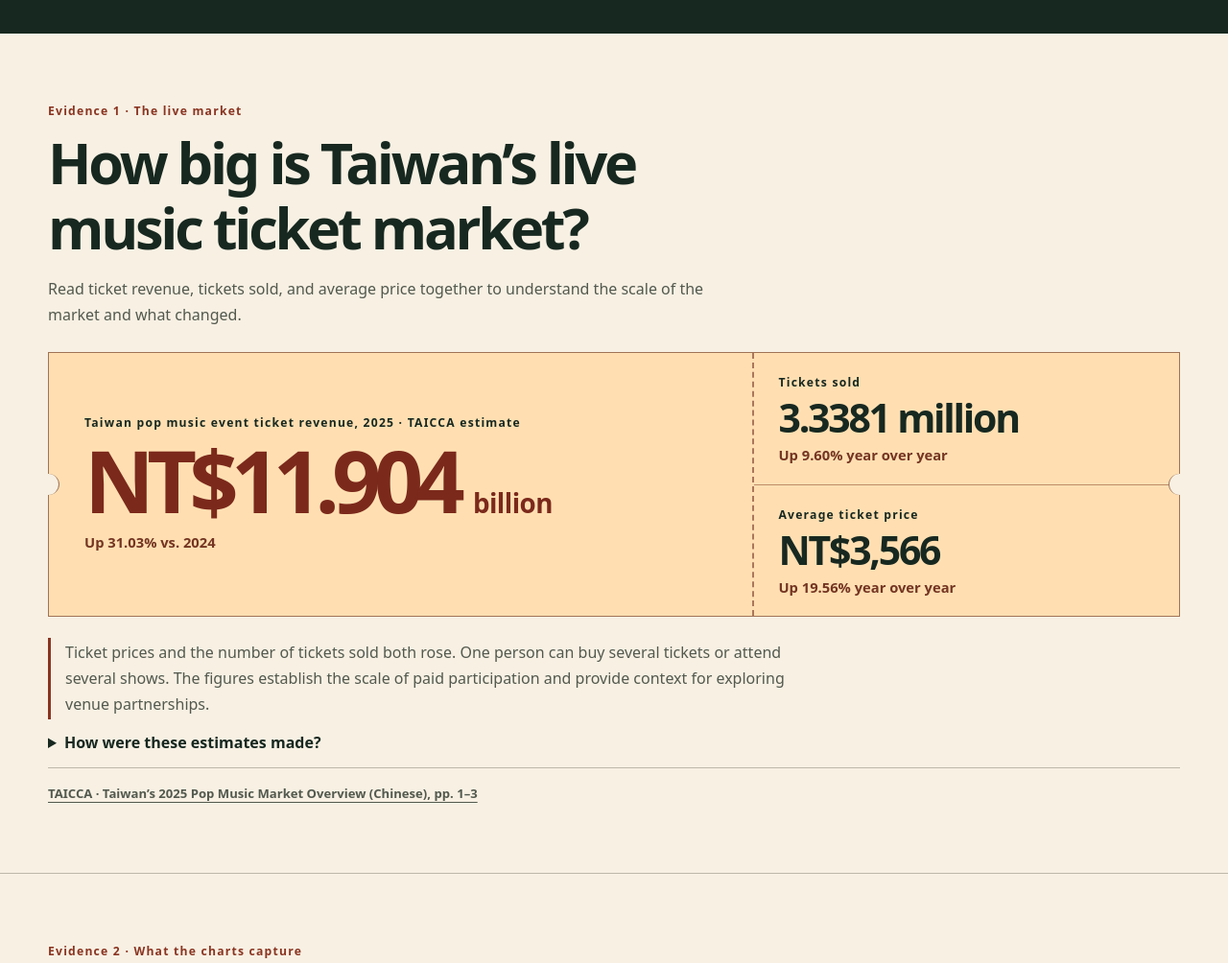
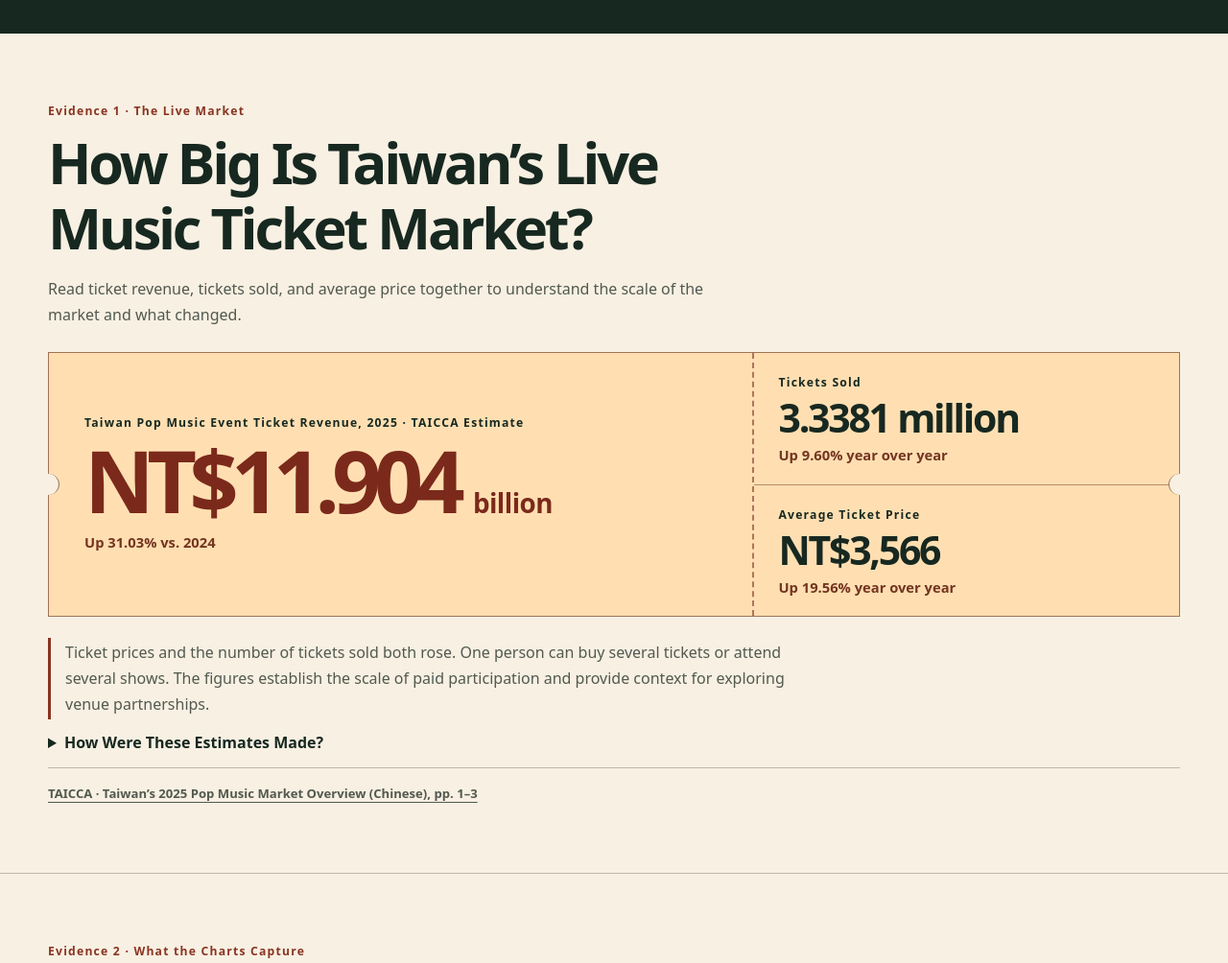
Before and after one commit to Chiao411/after-the-show, a plain HTML site: page index.html in a window 1280 px wide. Shown: the part 640-1644 px from the top of the page at 96% size. Drawn offline with Linux system fonts and the light colour scheme.

Commit message:
Use headline title case for English headings and labels
Co-Authored-By: Claude Opus 5.5 <noreply@anthropic.com>

```diff
--- a/index.html
+++ b/index.html
@@ -243,9 +243,9 @@ html[lang="en"] .chart-table tbody th small{max-width:145px}
 <script>
 const englishCopy = {
   "章節": "Sections",
-  "現場市場": "Live market",
-  "榜單觀察": "Chart snapshot",
-  "音樂路徑": "Listening route",
+  "現場市場": "Live Market",
+  "榜單觀察": "Chart Snapshot",
+  "音樂路徑": "Listening Route",
   "試辦設計": "Pilot",
   "CHIAO HSU · SPOTIFY TAIWAN 個人行銷提案": "CHIAO HSU · A MARKETING PROPOSAL FOR SPOTIFY TAIWAN",
   "從台灣": "From Taiwan’s ",
@@ -256,25 +256,25 @@ const englishCopy = {
   "看完整提案 ↓": "Explore the proposal ↓",
   "手繪的 Live House 觀眾與舞台，橘紅燈光照亮人群": "Hand-drawn live music crowd and stage lit in burnt orange",
   "台灣現場音樂情境插圖": "Illustration inspired by Taiwan’s live music scene",
-  "證據一 · 付費參與": "Evidence 1 · The live market",
-  "台灣現場音樂的付費規模有多大？": "How big is Taiwan’s live music ticket market?",
+  "證據一 · 付費參與": "Evidence 1 · The Live Market",
+  "台灣現場音樂的付費規模有多大？": "How Big Is Taiwan’s Live Music Ticket Market?",
   "把票房、張數與票價放在一起看，才能判斷付費市場的規模，以及成長來自哪些變化。": "Read ticket revenue, tickets sold, and average price together to understand the scale of the market and what changed.",
   "文策院推估的 2025 年台灣流行音樂售票市場": "TAICCA estimates for Taiwan’s 2025 pop music ticket market",
-  "2025 台灣流行音樂節目售票金額 · 文策院推估": "Taiwan pop music event ticket revenue, 2025 · TAICCA estimate",
+  "2025 台灣流行音樂節目售票金額 · 文策院推估": "Taiwan Pop Music Event Ticket Revenue, 2025 · TAICCA Estimate",
   "億元": "billion",
   "較 2024 年成長 31.03%": "Up 31.03% vs. 2024",
-  "售票張數": "Tickets sold",
+  "售票張數": "Tickets Sold",
   "333.81 萬張": "3.3381 million",
   "年增 9.60%": "Up 9.60% year over year",
-  "平均票價": "Average ticket price",
+  "平均票價": "Average Ticket Price",
   "3,566 元": "NT$3,566",
   "年增 19.56%": "Up 19.56% year over year",
   "票價與售票張數同步上升。張數反映交易量，一個人可以購買多張票。這組數字說明現場付費參與的規模，為探索場館與平台的合作提供背景。": "Ticket prices and the number of tickets sold both rose. One person can buy several tickets or attend several shows. The figures establish the scale of paid participation and provide context for exploring venue partnerships.",
-  "資料怎麼估出來？": "How were these estimates made?",
+  "資料怎麼估出來？": "How Were These Estimates Made?",
   "文策院使用代表性售票平台的去識別化銷售統計，搭配同類節目平均票價及售票率推估。涵蓋演唱會、見面會及音樂節等。統計範圍限經售票平台銷售的節目與票券；2023 年起擴大納入的售票平台。": "The Taiwan Creative Content Agency (TAICCA) uses de-identified sales data from major ticketing platforms and estimates sales using average prices and sell-through rates for comparable events. The report covers concerts, fan meetings, and music festivals sold through ticketing platforms. Platform coverage expanded in 2023.",
   "文策院《2025臺灣流行音樂市場概況》頁 1–3": "TAICCA · Taiwan’s 2025 Pop Music Market Overview (Chinese), pp. 1–3",
-  "證據二 · 榜單能觀察什麼": "Evidence 2 · What the charts capture",
-  "台灣樂團有不同的收聽樣貌": "Taiwanese bands show up on the charts in different ways",
+  "證據二 · 榜單能觀察什麼": "Evidence 2 · What the Charts Capture",
+  "台灣樂團有不同的收聽樣貌": "Taiwanese Bands Show Up on the Charts in Different Ways",
   "取 2026/1/1 至 2/5 的六期 Spotify 台灣週榜 Top 200，觀察作品是否持續上榜，以及上榜時播放數往哪裡走。": "Six Spotify Taiwan Top 200 weekly exports dated Jan 1 to Feb 5, 2026 show which tracks kept charting and how their chart-eligible streams changed.",
   "樂團": "Band",
   "1/1": "Jan 1",
@@ -283,9 +283,9 @@ const englishCopy = {
   "1/22": "Jan 22",
   "1/29": "Jan 29",
   "2/5": "Feb 5",
-  "六期判讀": "Six-week readout",
+  "六期判讀": "Six-Week Readout",
   "理想混蛋": "Bestards",
-  "同團入榜曲數": "Tracks on the chart",
+  "同團入榜曲數": "Tracks on the Chart",
   "兩首歌連續六期上榜；〈離開的一路上〉第 9–18 名。": "Two songs charted all six weeks. “Farewell” ranked between No. 9 and No. 18.",
   "茄子蛋": "EggPlantEgg",
   "同樣四首作品連續六期上榜。": "The same four songs charted all six weeks.",
@@ -302,16 +302,16 @@ const englishCopy = {
   "《從台灣現場出發》音樂路徑計畫": "From Taiwan’s Live Stages: The Listening Routes Project",
   "從一首熟悉的歌出發，沿著創作者的合作與現場演出，聽見更多台灣音樂。": "Start with a song you know. Follow artist collaborations and live shows to discover more music from Taiwan.",
   "路徑 01 · 美秀集團": "Route 01 · Amazing Show",
-  "如果朋友問你美秀哪首值得聽，你會放哪一首？": "Which Amazing Show song would you play for a friend?",
+  "如果朋友問你美秀哪首值得聽，你會放哪一首？": "Which Amazing Show Song Would You Play for a Friend?",
   "挑一首想放給朋友的歌。你可以跟著選曲再聽一首，也可以看看誰參與了這首歌，或回到它被唱起的那一晚。": "Pick a song. Follow an editor’s recommendation to another track, discover who helped make it, or revisit the night it was played live.",
   "三首美秀集團作品": "Three songs by Amazing Show",
   "〈戀人〉": "Lovers",
   "2022 · 戀人群像物語": "2022 · 戀人群像物語 EP",
   "在 Spotify 聽〈戀人〉": "Listen to “Lovers” on Spotify",
-  "再聽一首": "Play another song",
+  "再聽一首": "Play Another Song",
   "如果你喜歡〈戀人〉把說不出口的心事放進可以跳舞的節奏，接著聽〈等無〉。留意兩首歌各自怎麼用器樂接住人聲留下的空間。": "If you like how “Lovers” puts unspoken feelings to a dance beat, try “Waitless.” Listen for how the instruments fill the space the voice leaves behind.",
   "接著聽〈等無〉": "Next: “Waitless”",
-  "另一種聽法 · 從間奏認識另一團": "Another way to listen · Follow the interlude to another band",
+  "另一種聽法 · 從間奏認識另一團": "Another Way to Listen · Follow the Interlude to Another Band",
   "在間奏裡找電吉他和薩克斯風輪流接話的地方。吹薩克斯風的是落日飛車的黃浩庭。這段合作給了你一個從美秀走向落日飛車的入口。": "Listen for the electric guitar and saxophone trading phrases. The sax solo is by Sunset Rollercoaster’s Huang Hao-Ting. That recording credit is a way into another Taiwanese band.",
   "看官方 MV 與製作筆記": "Official video and production notes",
   "〈愛情的大壞蛋〉": "Bastards of Love",
@@ -330,25 +330,25 @@ const englishCopy = {
   "從美秀的〈等無〉出發，沿同日陣容聽洪佩瑜的〈同款〉。這首是編輯延伸選曲。想再去現場的人，也可以順著新作找《等無》三城巡迴。": "From “Waitless,” follow the same day’s festival lineup to Pei-Yu Hung’s “同款,” an editorial pick. If you want to see Amazing Show live, follow the new release to the band’s three-city tour.",
   "在 Spotify 聽〈同款〉": "Listen to “同款” on Spotify",
   "看《等無》巡迴資訊": "See the Waitless tour dates",
-  "Chiao Hsu · 聽感筆記": "Chiao Hsu · Listening note",
+  "Chiao Hsu · 聽感筆記": "Chiao Hsu · Listening Note",
   "聽〈等無〉時，我想起以前喜歡美秀的感覺。你會把哪首美秀放給朋友？那首歌讓你想起什麼？": "“Waitless” brought back what I remember feeling when I first loved this band. Which song would you play for a friend, and what does it bring back for you?",
   "試辦時，可以徵集樂迷願意公開的選曲和記憶，經同意後放回對應歌卡。等專場發生、內容核實後，同一張卡就能多一條往返不同現場的路。": "The pilot could invite fans to share a song and a memory, with their permission to feature it on the track card. Once a tour stop has taken place and its details are verified, the same card can lead to another night.",
   "火球祭官方陣容": "Official FireBall Fest lineup",
   "11/15 演出報導": "Nov 15 performance coverage",
   "《等無》巡迴公告": "Waitless tour announcement",
-  "證據三 · 試辦驗證": "Evidence 3 · The pilot",
-  "樂迷會不會回來聽？": "Will fans listen again?",
+  "證據三 · 試辦驗證": "Evidence 3 · The Pilot",
+  "樂迷會不會回來聽？": "Will Fans Listen Again?",
   "從一場演出開始。藝人提供一個值得重聽的聲音細節，樂迷說一段當晚記得的事，場館或主辦推薦下一位有關聯的音樂人。社群分享其中一段故事，聆聽頁給出選曲理由，Spotify 歌單承接後續收聽。": "Start with one show. An artist points out a detail worth hearing again, a fan recalls a moment, and the venue or promoter recommends a related artist. Social posts share one of those stories. The listening page explains the track choices, and a Spotify playlist gives fans a place to keep listening.",
   "天": "days",
-  "試辦主指標 · 路徑作品回聽": "Primary pilot metric · Repeat listening",
-  "聽過的人，有多少在另一天回來聽？": "Of the people who listened, how many came back on another day?",
+  "試辦主指標 · 路徑作品回聽": "Primary Pilot Metric · Repeat Listening",
+  "聽過的人，有多少在另一天回來聽？": "Of the People Who Listened, How Many Came Back on Another Day?",
   "分母是首次經由企劃播放路徑作品的人。觀察首次播放後 7 天內，有多少人在另一個日曆日再次播放任何一首路徑作品。第 8 至 28 天另行追蹤，了解回聽是否延續。": "Count listeners whose first play through the campaign was a route track. Of that group, measure the share who play any route track on a different calendar day within seven days of their first play. Track days 8–28 separately to see whether listening continues.",
-  "次要目標": "Secondary goal",
+  "次要目標": "Secondary Goal",
   "若具備活動歸因資料，觀察透過藝人或場館入口註冊並完成首次播放的新用戶數。": "Where attribution is available, track new users who sign up through an artist or venue entry point and complete a first play.",
   "衡量方式與資料條件": "Measurement and data requirements",
   "想知道什麼": "Question",
   "指標": "Metric",
-  "資料條件": "Data needed",
+  "資料條件": "Data Needed",
   "內容引發興趣": "Did the story spark interest?",
   "可見互動、提到具體曲目的留言": "Visible engagement and comments that name a track",
   "公開資料可部分觀察": "Partly observable in public",
@@ -361,9 +361,9 @@ const englishCopy = {
   "回到 Spotify": "Did listeners return?",
   "另一天再次聆聽的比例": "Share who listen again on another day",
   "需平台群組資料": "Spotify cohort data",
-  "怎麼比較這套策展是否帶來額外回聽？": "How would we test for incremental repeat listening?",
+  "怎麼比較這套策展是否帶來額外回聽？": "How Would We Test for Incremental Repeat Listening?",
   "具備平台資料與分流條件時，在同一渠道用相同入口和曲目，隨機分派「附現場故事」與「只列曲目」兩組。比較以各組所有分派的既有用戶為分母、七天內至少兩個日曆日播放路徑作品的比例，避免只取點進去聽的人。短期回聽率是描述性指標，分流比較才用來估計這次企劃的貢獻。": "With platform data and random assignment, give existing users the same entry point and tracks. One group sees the live story, and the other sees the track list alone. For each group, measure the share of all assigned users who play a route track on at least two calendar days within seven days of assignment. The overall repeat rate describes what listeners do. The randomized comparison estimates the contribution of the story.",
-  "實體策展的已知參考與合作分工": "Live activation reference and partner roles",
+  "實體策展的已知參考與合作分工": "Live Activation Reference and Partner Roles",
   "Spotify Taiwan 的《歌單計畫》快閃曾將藝人歌單帶入實體活動。這個試辦提議由場館或主辦確認現場脈絡，藝人團隊與樂迷提供可公開素材，Spotify Music 選曲與查證，Marketing 負責聆聽卡、社群發布及追蹤。": "Spotify Taiwan’s The Art of Playlisting pop-up brought artist-curated playlists into a physical space. For this pilot, venues or promoters verify show details. Artists and fans contribute material they agree to share. Spotify Music selects tracks and checks the facts, while Marketing produces listening cards, handles social distribution, and tracks the pilot.",
   "《歌單計畫》公開報導": "Coverage of The Art of Playlisting",
   "Chiao Hsu · 個人應徵作品 ·「Spotify 時光機」為策展概念。巡迴散場內容與成效為試辦設計。": "Chiao Hsu · Independent portfolio proposal. “Spotify Time Machine” is a curation concept. Post-show content and measurement are proposed for a pilot.",
@@ -372,7 +372,7 @@ const englishCopy = {
   "美秀集團": "Amazing Show",
   "〈愛情的大壞蛋〉與〈偷偷愛〉六期皆上榜；〈愛情的大壞蛋〉第 38–50 名。": "“Bastards of Love” and “偷偷愛” charted all six weeks. “Bastards of Love” ranked No. 38–50.",
   "理想混蛋〈離開的一路上〉維持第 9–18 名；茄子蛋四首作品六期皆上榜。冰球〈不在乎〉的榜單播放從 252,295 降至 172,345（−31.7%）。美秀〈愛情的大壞蛋〉與〈偷偷愛〉六期皆上榜。落日飛車這六期均未入榜。": "Bestards’ “Farewell” ranked No. 9–18. The same four EggPlantEgg tracks charted every week. icyball’s “Bu Zai Hu” fell from 252,295 to 172,345 chart-eligible streams (−31.7%). Amazing Show’s “Bastards of Love” and “偷偷愛” charted all six weeks. Sunset Rollercoaster had no entries during these weeks.",
-  "為什麼第一條路徑選美秀？": "Why start with Amazing Show?",
+  "為什麼第一條路徑選美秀？": "Why Start With Amazing Show?",
   "選美秀做第一條路徑，有兩個理由。榜單上的〈愛情的大壞蛋〉是有可見收聽基礎的入口。火球祭當晚的演出紀錄把這首歌和〈等無〉連在一起，而《等無》巡迴為樂迷提供下一個現場。": "Two things make Amazing Show a fit for the first route. “Bastards of Love” has a visible listening base in the chart sample. Coverage of FireBall Fest connects it to “Waitless” in the band’s set, and the Waitless tour gives fans another chance to see the band live.",
   "走進美秀的音樂路徑 ↓": "Explore the Amazing Show route ↓"
 };
```
